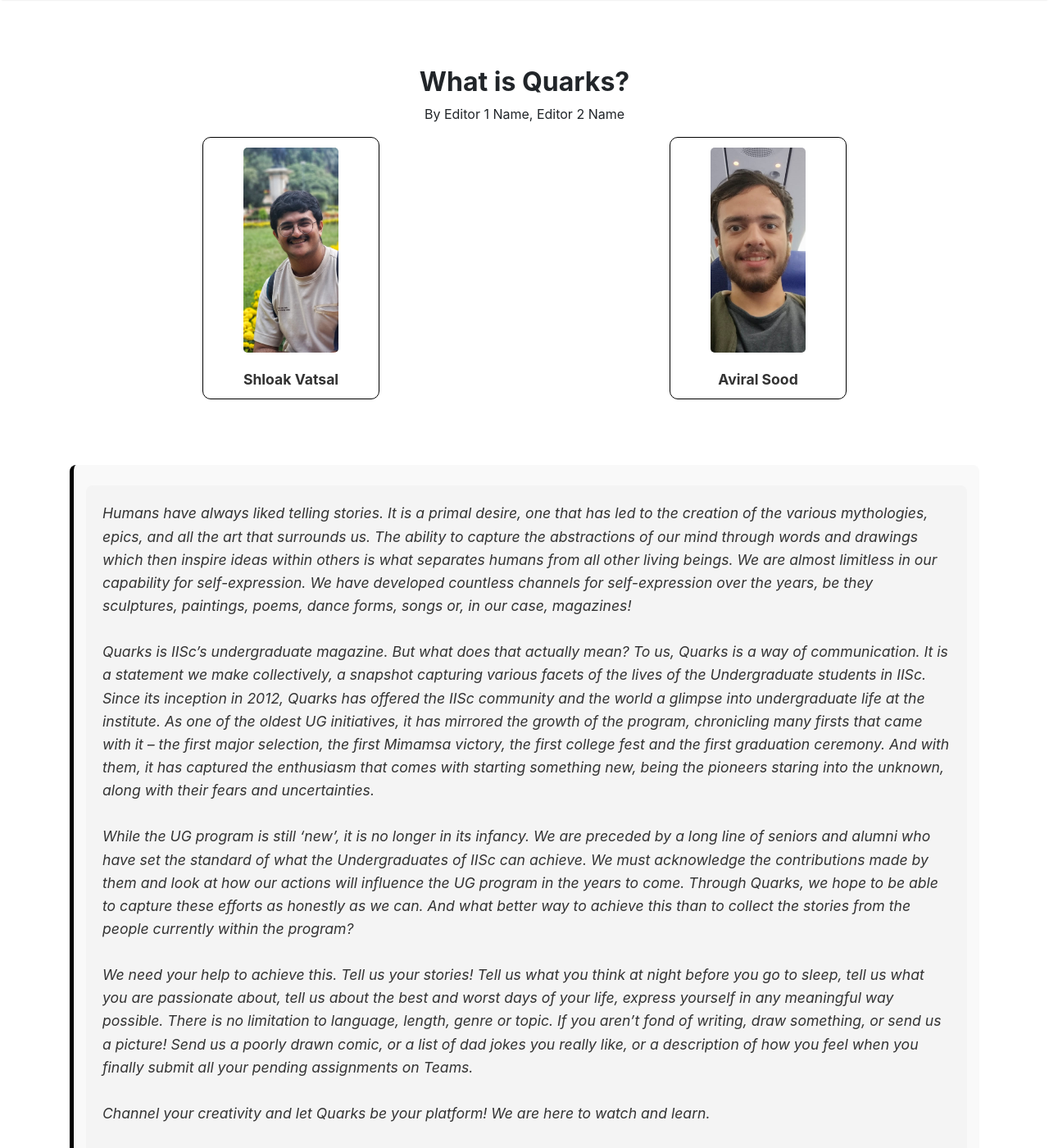
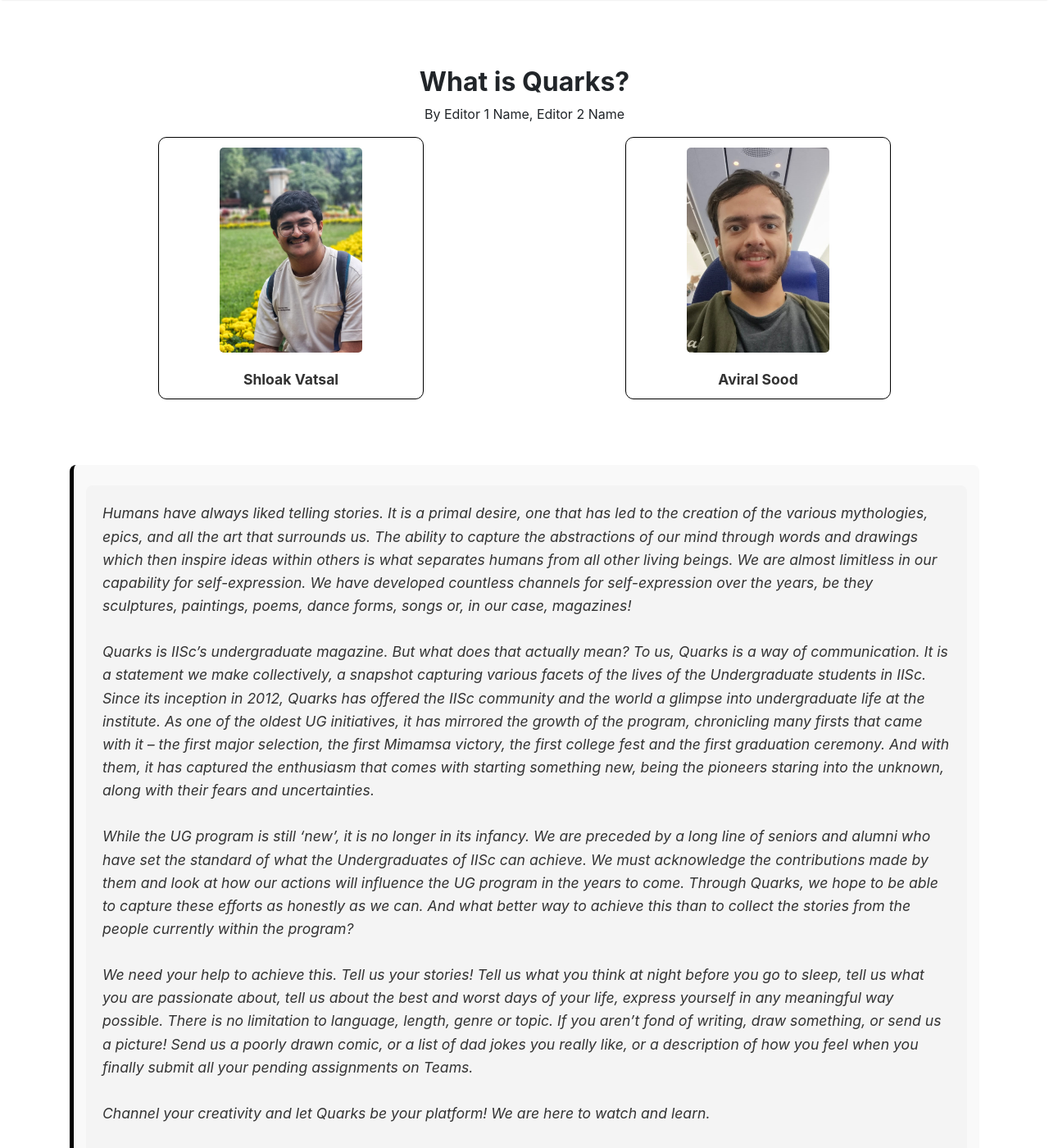
Before and after one commit to Quarks-IISc/blog, a Jekyll site: the page built from aboutus.html, in a window 1280 px wide and 1400 px high. Shown: the whole window at 82% size. Built offline with Jekyll 4.4.1, drawn with Linux system fonts in a browser that asks for light colours; nearby versions of some CDN libraries.

Commit message:
Never mind, width was fine

```diff
--- a/assets/css/screen.css
+++ b/assets/css/screen.css
@@ -1049,7 +1049,7 @@
     border-radius: 10px;
     border: 1px solid #000;
     text-align: center;
-    width: 40%; /* Decreased width to make the box more narrow */
+    width: 60%; /* Decreased width to make the box more narrow */
     height: 320px; /* Increased height to accommodate the image and name */
     margin: 0 auto 30px; /* Center the editor boxes horizontally */
 }
```
